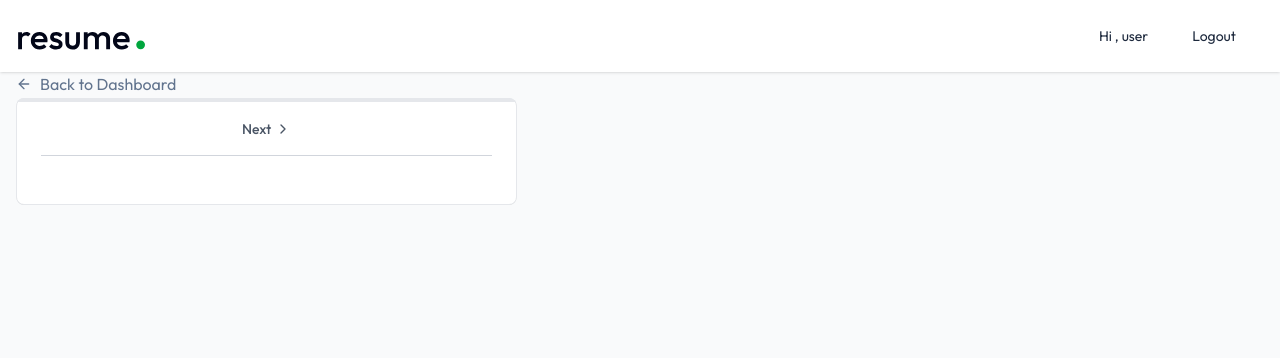
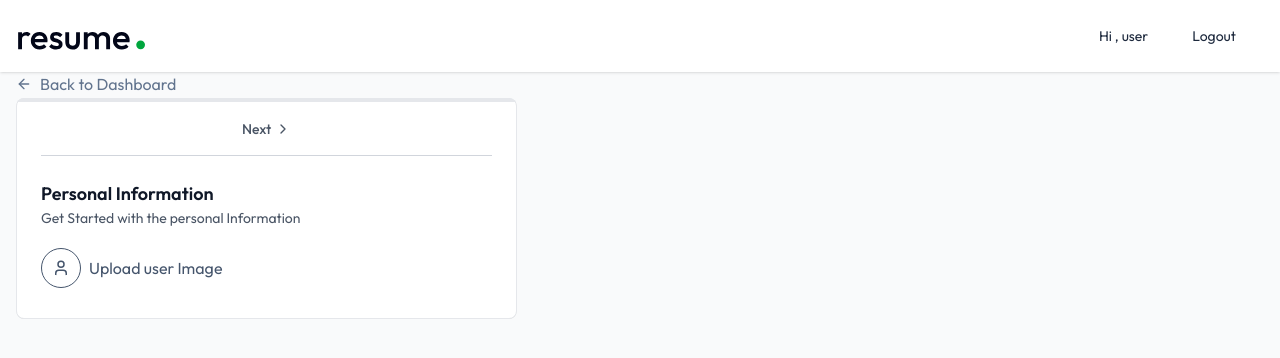
Before and after one commit to adityaasikarwarr/AI-RESUME-BUILDER, a React (Vite) app in the folder client/: page /app/builder/1 in a window 1280 px wide. Shown: the top 358 px of the page. Built offline with nearby package versions, Linux system fonts and the light colour scheme.

Commit message:
made a component of personal information data for the user to add

```diff
--- a/client/src/components/PersonalInfo.jsx
+++ b/client/src/components/PersonalInfo.jsx
@@ -0,0 +1,71 @@
+import { Files, User } from "lucide-react";
+import React from "react";
+
+const PersonalInfo = ({
+  data,
+  onChange,
+  removeBackground,
+  setRemoveBackground,
+}) => {
+  const handleChange = (field, value) => {
+    onchange({ ...data, [field]: value });
+  };
+
+  return (
+    <div>
+      <h3 className="text-lg font-semibold text-gray-900">
+        Personal Information
+      </h3>
+      <p className="text-sm text-gray-600">
+        Get Started with the personal Information
+      </p>
+
+      <div className="flex items-center gap-2 ">
+        <label htmlFor="">
+          {data.image ? (
+            <img
+              src={
+                typeof data.image === "string"
+                  ? data.image
+                  : URL.createObjectURL(data.image)
+              }
+              alt="user-image"
+              className="w-16 h-16 rounded-full object-cover mt-5 ring ring-slate-300 hover:opacity-80"
+            />
+          ) : (
+            <div className="inline-flex items-center gap-2 mt-5 text-slate-600 hover:text-slate-700 cursor-pointer ">
+              <User className="size-10 p-2.5 border rounded-full" />
+              Upload user Image
+            </div>
+          )}
+
+          <input
+            type="file"
+            accept="image/jpeg , image/png"
+            className="hidden"
+            onChange={(e) => handleChange("image", e.target.files[0])}
+          />
+        </label>
+
+        {typeof data.image === "object" && (
+          <div className="flex flex-cols gap-1 pl-4 text-sm">
+            <p>Remove Background</p>
+            <label className="relative inline-flex items-center cursor-pointer text-gray-900 gap-3">
+              <input
+                type="checkbox"
+                className="sr-only peer"
+                onChange={() => setRemoveBackground((prev) => !prev)}
+                checked={removeBackground}
+              />
+              <div className="w-9 h-5 bg-slate-300 rounded-full peer peer-checked:bg-green-600 transition-colors duration-200">
+                <span className="dot absolute left-1 top-1 w-3 h-3 bg-white rounded-full transition-transform duration-200 ease-in-out peer-checked:translate-x-4"></span>
+              </div>
+            </label>
+          </div>
+        )}
+      </div>
+    </div>
+  );
+};
+
+export default PersonalInfo;
--- a/client/src/pages/ResumeBuilder.jsx
+++ b/client/src/pages/ResumeBuilder.jsx
@@ -12,6 +12,7 @@
   Sparkles,
   User,
 } from "lucide-react";
+import PersonalInfo from "../components/PersonalInfo";
 
 function ResumeBuilder() {
   const { resumeId } = useParams();
@@ -107,7 +108,7 @@
                       )
                     }
                     className={`flex items-center gap-1 p-3 rounded-lg text-sm font-medium text-gray-600 hover:bg-gray-50 transition-all ${
-                      activeSectionIndex === sections.length - 1 && 'opacity-50'
+                      activeSectionIndex === sections.length - 1 && "opacity-50"
                     }`}
                     disabled={activeSectionIndex === sections.length - 1}
                   >
@@ -116,11 +117,19 @@
                 </div>
               </div>
               {/* form content */}
-              <div className = "space-y-6">
+              <div className="space-y-6">
                 {activeSection.id === "personal" && (
-                  <div>
-
-                  </div>
+                  <PersonalInfo
+                    data={resumeData.personal_info}
+                    onChange={(data) =>
+                      setResumeData((prev) => ({
+                        ...prev,
+                        personal_info: data,
+                      }))
+                    }
+                    removeBackground={removeBackground}
+                    setRemoveBackground={setRemoveBackground}
+                  />
                 )}
               </div>
             </div>
```
